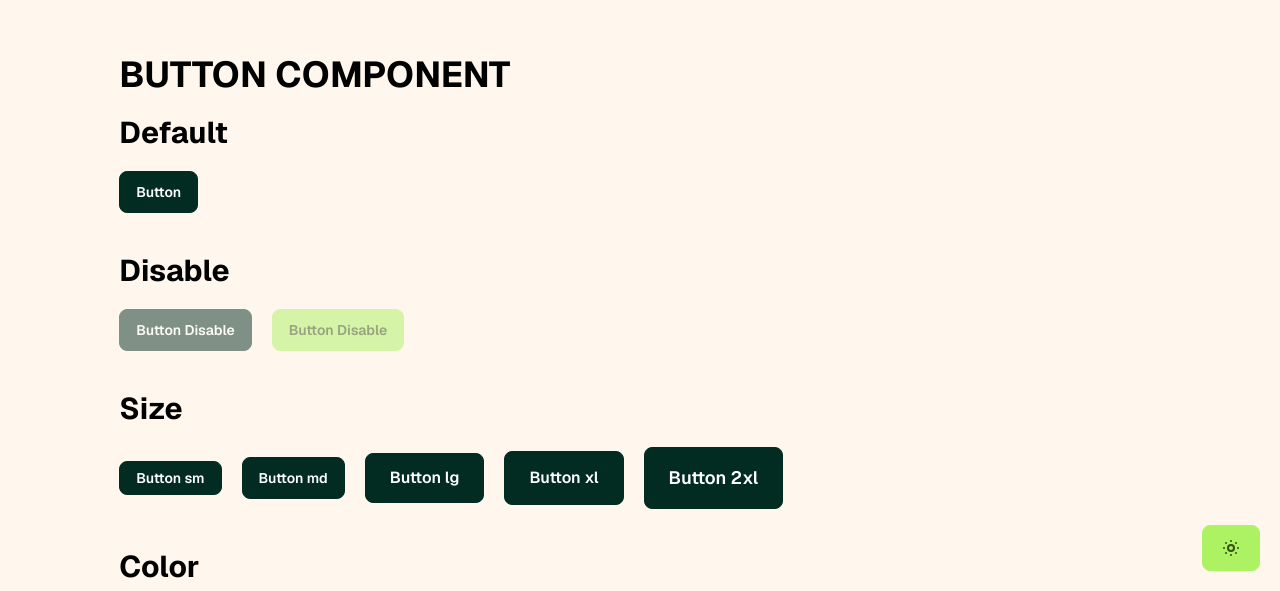
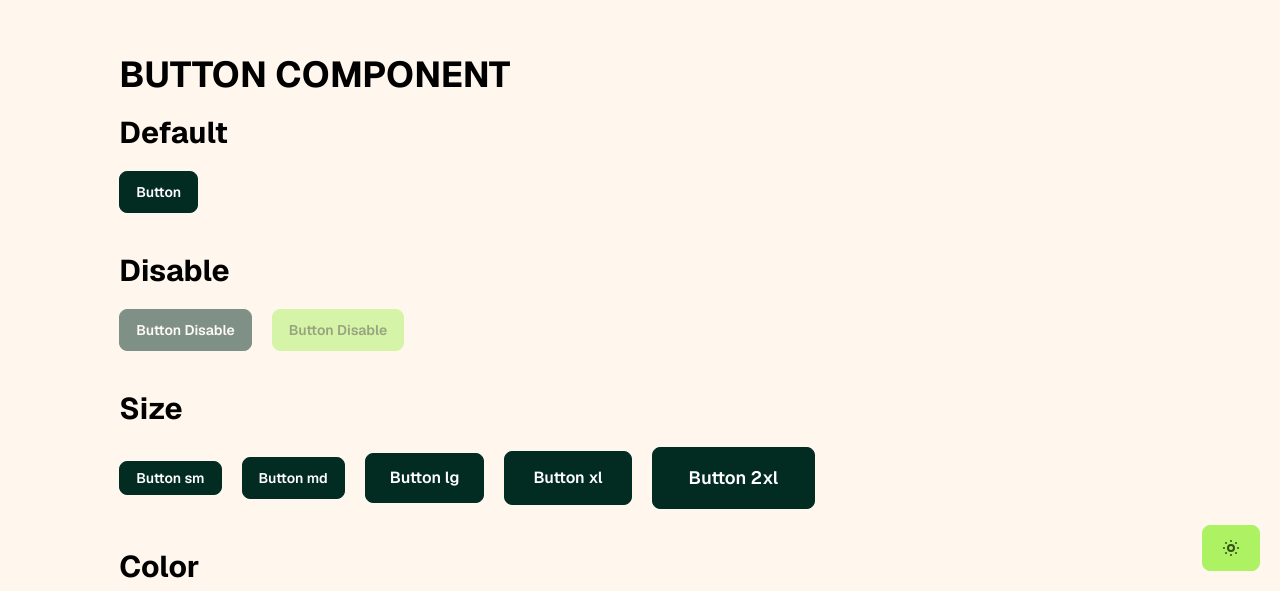
Before and after one commit to shakibdshy/react-button-pro, a Next.js app: page / in a window 1280 px wide. Shown: the part 209-800 px from the top of the page. Built offline with nearby package versions, Linux system fonts and the light colour scheme.

Commit message:
Read me file update

```diff
--- a/src/components/ui/button/button.styles.ts
+++ b/src/components/ui/button/button.styles.ts
@@ -27,8 +27,8 @@ export const button = cva(
         sm: "px-4 py-1.5 text-sm",
         md: "px-4 py-2.5 text-sm",
         lg: "px-6 py-3 text-base",
-        xl: "px-6 py-3.5 text-base",
-        "2xl": "px-6 py-4 text-lg",
+        xl: "px-7 py-3.5 text-base",
+        "2xl": "px-9 py-4 text-lg",
       },
       variant: {
         primary: "",
--- a/src/components/ui/button/button.types.ts
+++ b/src/components/ui/button/button.types.ts
@@ -1,4 +1,4 @@
-import { VariantProps } from "tailwind-variants";
+import { VariantProps } from "class-variance-authority";
 import { button } from "./button.styles";
 
 export type ButtonVariants = VariantProps<typeof button>;
```
Also changed, not shown: 1 other file (tests, documents, lock files or other folders).
